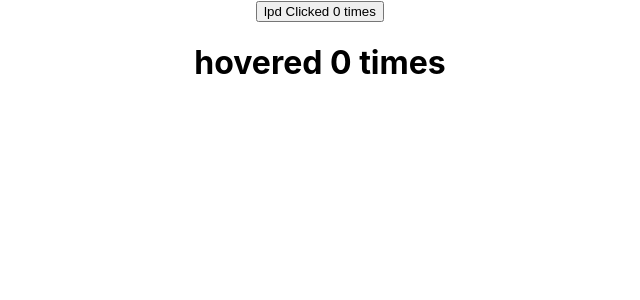
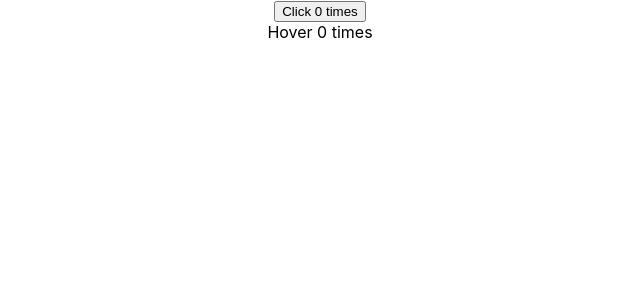
Before and after one commit to Xpiper/react, a React (Create React App) app in the folder hello-world/: page / in a window 1280 px wide. Shown: the top 300 px of the page, without its empty margins (320-960 px from the left). Built offline with nearby package versions, Linux system fonts and the light colour scheme.

Commit message:
render props

```diff
--- a/hello-world/src/App.js
+++ b/hello-world/src/App.js
@@ -27,12 +27,24 @@ import Hero from "./components/Hero";
 import ErrorBoundary from "./components/ErrorBoundary";
 import ClickCounter from "./components/ClickCounter";
 import HoverCounter from "./components/HoverCounter";
+import HoverCounterTwo from "./components/HoverCounterTwo";
+import ClickCounterTwo from "./components/ClickCounterTwo";
+import User from "./components/User";
 
 function App() {
     return (
         <div className="App">
-            <ClickCounter name='lpd'/>
-            <HoverCounter/>
+            <Counter>
+                {(count, incrementCount) => <ClickCounterTwo count={count} incrementCount={incrementCount}/>}
+            </Counter>
+            <Counter>
+                {(count, incrementCount) => <HoverCounterTwo count={count} incrementCount={incrementCount}/>}
+            </Counter>
+            {/*<ClickCounterTwo/>*/}
+            {/*<HoverCounterTwo/>*/}
+            {/*<User render={(isLoggedIn) => isLoggedIn ? 'lpd' : 'guest'}/>*/}
+            {/*<ClickCounter name='lpd'/>*/}
+            {/*<HoverCounter/>*/}
             {/*<ErrorBoundary>*/}
             {/*    <Hero heroName='Batman'/>*/}
             {/*</ErrorBoundary>*/}
--- /dev/null
+++ b/hello-world/src/components/ClickCounterTwo.js
@@ -0,0 +1,17 @@
+import React, {Component} from 'react';
+
+class ClickCounterTwo extends Component {
+
+    render() {
+        const {count, incrementCount} = this.props;
+        return (
+            <div>
+                <button onClick={incrementCount}>
+                    Click {count} times
+                </button>
+            </div>
+        );
+    }
+}
+
+export default ClickCounterTwo;
--- a/hello-world/src/components/Counter.js
+++ b/hello-world/src/components/Counter.js
@@ -4,42 +4,25 @@ class Counter extends Component {
 
     constructor(props) {
         super(props);
-
         this.state = {
             count: 0
         }
     }
 
-    increment() {
-        // this.setState(
-        //     {count: this.state.count + 1},
-        //     () => console.log('callback value', this.state.count)
-        // )
-
-        this.setState((prevState, props) => ({
-            count: prevState.count + 1
-        }))
-
-        console.log(this.state.count)
-    }
-
-    incrementFive() {
-        this.increment();
-        this.increment();
-        this.increment();
-        this.increment();
-        this.increment();
+    incrementCount = () => {
+        this.setState(prevState => {
+            return {
+                count: prevState.count + 1
+            }
+        })
     }
 
     render() {
         return (
             <div>
-                <div>
-                    count - {this.state.count}
-                </div>
-                <button onClick={() => this.incrementFive()}>Increment</button>
+                {this.props.children(this.state.count, this.incrementCount)}
             </div>
-        );
+        )
     }
 }
 
--- /dev/null
+++ b/hello-world/src/components/HoverCounterTwo.js
@@ -0,0 +1,18 @@
+import React, {Component} from 'react';
+
+class HoverCounterTwo extends Component {
+
+    render() {
+        const {count, incrementCount} = this.props;
+        return (
+            <div>
+                <div
+                    onMouseOver={incrementCount}>
+                    Hover {count} times
+                </div>
+            </div>
+        );
+    }
+}
+
+export default HoverCounterTwo;
--- /dev/null
+++ b/hello-world/src/components/User.js
@@ -0,0 +1,13 @@
+import React, {Component} from 'react';
+
+class User extends Component {
+    render() {
+        return (
+            <div>
+                {this.props.render(false)}
+            </div>
+        );
+    }
+}
+
+export default User;
```
